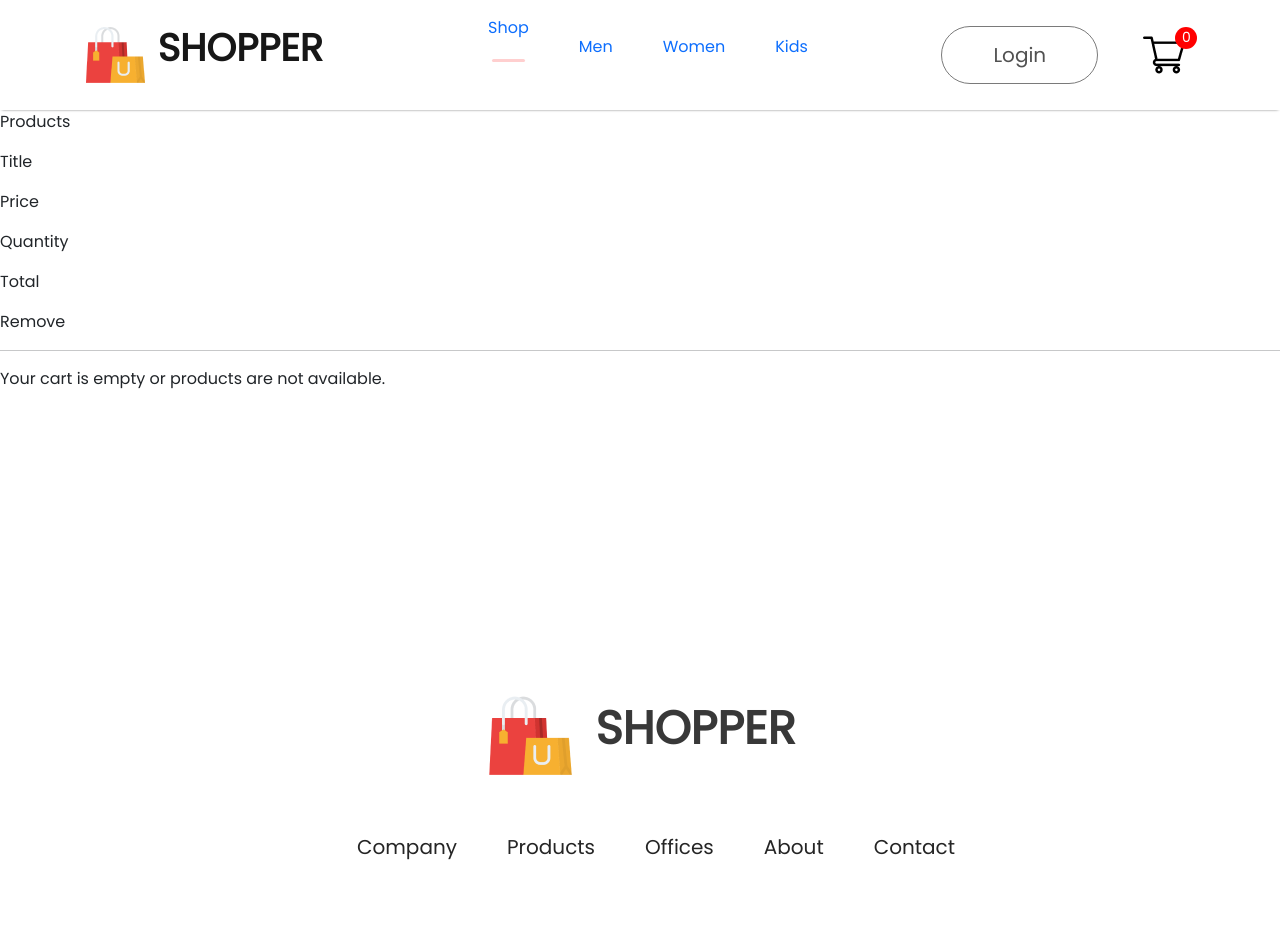
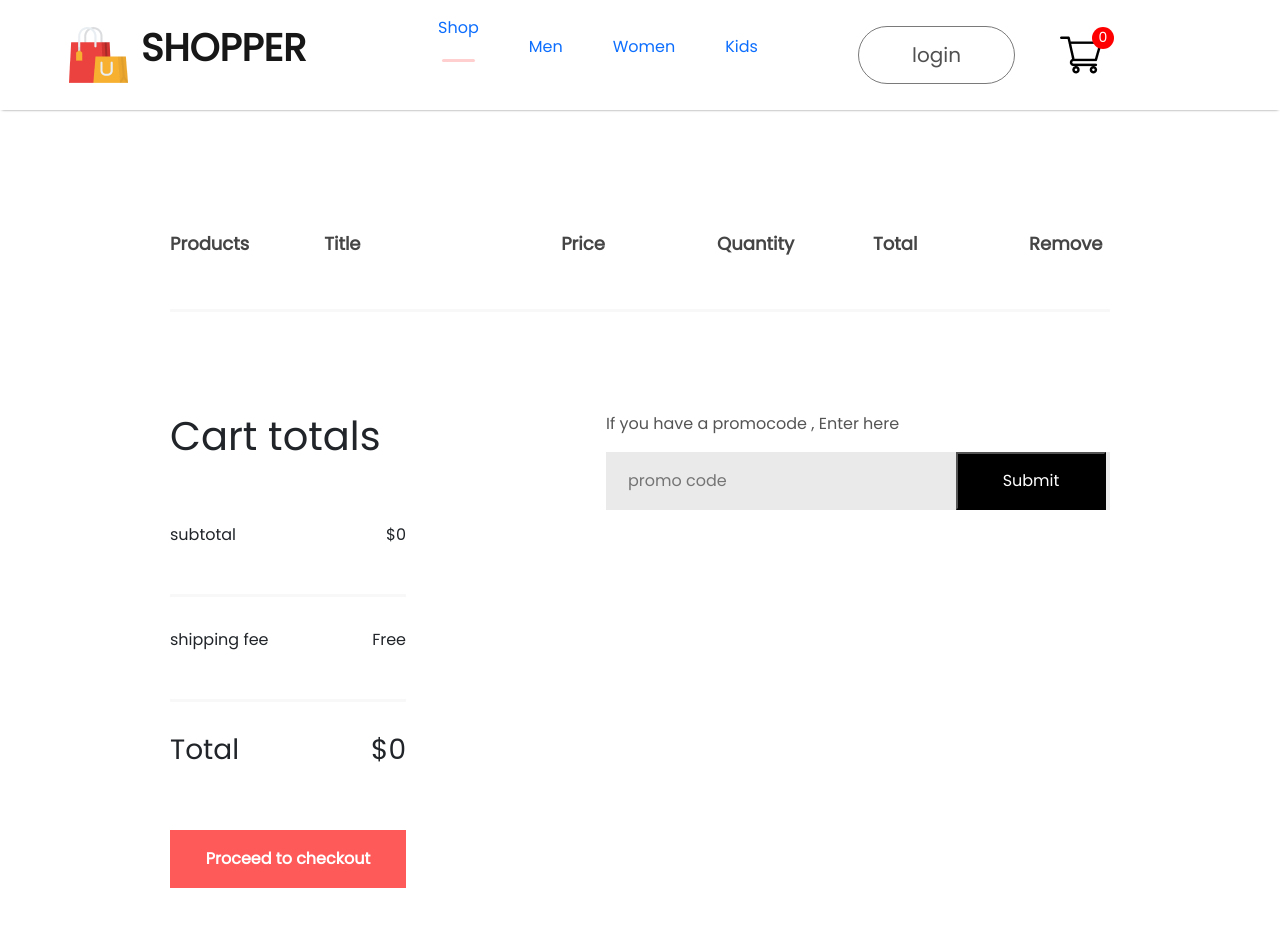
Before and after one commit to Anubhav-verma572/e-commerce, a React (Create React App) app: page /cart in a window 1280 px wide. Shown: the top 926 px of the page. Built offline with nearby package versions, Linux system fonts and the light colour scheme.

Commit message:
cart page

```diff
--- a/src/Components/CartItems/CartItems.css
+++ b/src/Components/CartItems/CartItems.css
@@ -0,0 +1,107 @@
+.cartitems{
+    margin: 100px 170px;
+}
+
+.cartitems hr{
+    height: 3px;
+    background: #e2e2e2;
+    border: 0;
+}
+.cartitems-format-main{
+    display: grid;
+    grid-template-columns: 0.5fr 2fr 1fr 1fr 1fr 1fr ;
+    align-items: center;
+    gap: 75px;
+    padding: 20px 0px;
+     color: #454545;
+     font-size: 18px;
+     font-weight: 600;
+}
+
+.cartitems-format{
+    font-size: 17px;
+    font-weight: 500;
+}
+
+.carticon-product-icon
+{
+    height: 62px;
+}
+.carticon-remove-icon
+{
+    width: 15px;
+    margin: 0px 14px;
+    cursor: pointer;
+}
+.cartitems-quantity{
+    width: 64px;
+    height: 50px;
+    border: 2px solid #ebebeb;
+    background: #fff;
+
+}
+
+.cartitems-down{
+    display: flex;
+    margin: 100px 0px;
+}
+
+.cartitems-total{
+    flex: 1;
+    display: flex;
+    flex-direction: column;
+    margin-right: 200px;
+    gap: 40px;
+}
+.cartitems-total-item{
+    display: flex;
+    justify-content: space-between;
+    padding: 15px 0px;
+
+}
+.cartitems-total button{
+    width: 262 px;
+    height: 58px;
+    outline: none;
+    border: none;
+    background: #ff5a5a;
+    color: #fff;
+    font-size: 16px;
+    font-weight: 600;
+    cursor: pointer;
+}
+.cartitems-promocode{
+    flex:1;
+    font-size: 16px;
+    font-weight: 500;
+}
+.cartitems-promocode p{
+    color: #555;
+}
+.cartitems-promobox{
+    width: 504px;
+    margin-top: 15px;
+    padding-left: 20px;
+    height: 58px;
+    background: #eaeaea;
+}
+
+.cartitems-promobox input
+{
+    border: none;
+    outline: none;
+    background: transparent;
+    font-size: 16px;
+    width: 330px;
+    height: 50px;
+
+}
+
+.cartitems-promobox button{
+    width: 150px;
+    height: 58px;
+    font-size: 16px;
+    background: black;
+    color: white;
+    cursor: pointer;
+}
--- a/src/Components/CartItems/CartItems.jsx
+++ b/src/Components/CartItems/CartItems.jsx
@@ -1,11 +1,10 @@
-import React, { useContext } from 'react'
-import './CartItems.css'
-import { ShopContext } from '../../Context/ShopContext'
-import remove_icon from '../Assets/cart_cross_icon.png'
-
+import React, { useContext } from 'react';
+import './CartItems.css';
+import { ShopContext } from '../../Context/ShopContext';
+import remove_icon from '../Assets/cart_cross_icon.png';
 
 const CartItems = () => {
-    const { all_Product = [], CartItems, removeFromCart } = useContext(ShopContext); // Default to an empty array if undefined
+  const { all_product = [], cartItems, removeFromCart } = useContext(ShopContext);
 
   return (
     <div className='cartitems'>
@@ -18,19 +17,19 @@
         <p>Remove</p>
       </div>
       <hr />
-            {/* Check if all_Product is an array before using map */}
-            {Array.isArray(all_Product) && all_Product.length > 0 ? (
-                all_Product.map((e) => {
-                    if (CartItems[e.id] > 0) {
+      {Array.isArray(all_product) && all_product.length > 0 ? (
+        all_product.map((e) => {
+          if (cartItems[e.id] > 0) {
             return (
               <div key={e.id}>
-                                <div className="cartitems-format">
+
+                <div className="cartitems-format cartitems-format-main">
                   <img src={e.image} alt={e.name} className='carticon-product-icon' />
                   <p>{e.name}</p>
                   <p>${e.new_price}</p>
-                                    <button className='cartitems-quantity'>{CartItems[e.id]}</button>
-                                    <p>{e.new_price * CartItems[e.id]}</p>
-                                    <img src={remove_icon} onClick={() => { removeFromCart(e.id) }} alt="Remove" />
+                  <button className='cartitems-quantity'>{cartItems[e.id]}</button>
+                  <p>${e.new_price * cartItems[e.id]}</p>
+                  <img  className='carticon-remove-icon' src={remove_icon} onClick={() => { removeFromCart(e.id) }} alt="Remove" />
                 </div>
                 <hr />
               </div>
@@ -39,10 +38,39 @@
           return null; // Return null if CartItems[e.id] is 0
         })
       ) : (
-                <p>Your cart is empty or products are not available.</p> // Fallback message when there are no products
+        <p>Your cart is empty or products are not available.</p>
       )}
+      <div className="cartitems-down">
+        <div className="cartitems-total">
+            <h1>Cart totals</h1>
+            <div>
+                <div className="cartitems-total-item">
+                        <p>subtotal</p>
+                        <p>${0}</p>
+                </div>
+                <hr />
+                <div className="cartitems-total-item">
+                    <p>shipping fee</p>
+                    <p>Free</p>
+                </div>
+                <hr />
+                <div className="cartitems-total-item">
+                    <h3>Total</h3>
+                    <h3>${0}</h3>
+                </div>
+            </div>
+            <button>Proceed to checkout</button>
+        </div>
+        <div className="cartitems-promocode">
+         <p>If you have a promocode , Enter here</p>
+         <div className="cartitems-promobox">
+            <input type="text" placeholder='promo code' />
+            <button>Submit</button>
+         </div>
+        </div>
+      </div>
     </div>
   );
-}
+};
 
 export default CartItems;
--- a/src/Components/Navbar/Navbar.jsx
+++ b/src/Components/Navbar/Navbar.jsx
@@ -3,6 +3,8 @@
 import logo from '../Assets/logo.png';
 import cart_icon from '../Assets/cart_icon.png';
 import { Link, useNavigate } from 'react-router-dom';
+import { toast, ToastContainer } from 'react-toastify'; // Correctly import ToastContainer and toast
+import 'react-toastify/dist/ReactToastify.css'; // Import the CSS for toast notifications
 
 const Navbar = () => {
   const [menu, setMenu] = useState('Shop');
@@ -23,6 +25,9 @@
   const handleLogout = () => {
     localStorage.removeItem('authToken'); // Remove the token from localStorage
     setIsLoggedIn(false); // Update state to reflect logout
+    toast.success('Logout successful!', {
+      autoClose: 1000, // Set the toast to auto-close after 1 second
+    });
     navigate('/'); // Redirect to the homepage or any other route
   };
 
@@ -42,8 +47,8 @@
         {isLoggedIn ? (
           <button onClick={handleLogout}>Log Out</button> // Display "Log Out" button if logged in
         ) : (
-          <Link style={{ textDecoration: 'none' }} to='/signup'>
-            <button>Login</button>
+          <Link style={{ textDecoration: 'none' }} to='/login'>
+            <button>login</button>
           </Link> // Display "Log In" button if not logged in
         )}
         <Link style={{ textDecoration: 'none' }} to='/cart'>
@@ -51,6 +56,9 @@
         </Link>
         <div className="nav-cart-count">0</div>
       </div>
+
+      {/* Corrected ToastContainer component */}
+      <ToastContainer />
     </div>
   );
 };
--- a/src/Context/ShopContext.jsx
+++ b/src/Context/ShopContext.jsx
@@ -1,32 +1,63 @@
-import React, { createContext, createElement, useState } from "react";
+import React, { createContext, useState } from "react";
 import all_product from "../Components/Assets/all_product";
 
+// Create a context for the Shop
 export const ShopContext = createContext(null);
-const getDefaultCart=()=>{
+
+// Function to initialize the default cart
+const getDefaultCart = () => {
   let cart = {};
-  for (let index = 0; index < all_product.length+1; index++) {
-  cart[index] = 0;
+  // Initialize cart items with 0 quantity
+  all_product.forEach((product) => {
+    cart[product.id] = 0;
+  });
+  return cart;
+};
+
+const ShopContextProvider = (props) => {
+  const [cartItems, setCartItems] = useState(getDefaultCart());
+
+  // Add an item to the cart
+  const addToCart = (itemId) => {
+    setCartItems((prev) => {
+      const updatedCart = { ...prev, [itemId]: prev[itemId] + 1 };
+      console.log(updatedCart); // Log the updated cart items
+      return updatedCart;
+    });
+  };
+
+  // Remove an item from the cart
+  const removeFromCart = (itemId) => {
+    setCartItems((prev) => {
+      const updatedCart = { ...prev, [itemId]: Math.max(prev[itemId] - 1, 0) }; // Prevent negative quantities
+      return updatedCart;
+    });
+  };
+
+  const getTotalCartAmount= ()=>{
+    let totalAmount=0;
+    for(const item in cartItems)
+    {
+      if(cartItems[item]>0)
+      {
+        let itemInfo  = all_product.find((product)=>product.id===Number(item))
+      }
+    }
   }
-  return cart;
-}
 
-const ShopContextProvider = (props)=>{
-  const [cartItems,setCartItems]= useState(getDefaultCart());
+  // Context values to be shared across the app
+  const ContextValue = {
+    all_product,
+    cartItems,
+    addToCart,
+    removeFromCart,
+  };
 
-       const addToCart = (itemId)=>{
-        setCartItems((prev)=>({...prev,[itemId]:prev[itemId]+1}))
-        console.log(cartItems);
-       }
-       const removeFRomCart = (itemId)=>{
-        setCartItems((prev)=>({...prev,[itemId]:prev[itemId]-1}))
-       }
+  return (
+    <ShopContext.Provider value={ContextValue}>
+      {props.children}
+    </ShopContext.Provider>
+  );
+};
 
-       const ContextValue ={all_product,cartItems,addToCart,removeFRomCart};
-     return (
-        <ShopContext.Provider value={ContextValue}>
-          {props.children}
-        </ShopContext.Provider>
-
-     )
-}
 export default ShopContextProvider;
```
Lines whose indentation alone changed are shown as unchanged.
